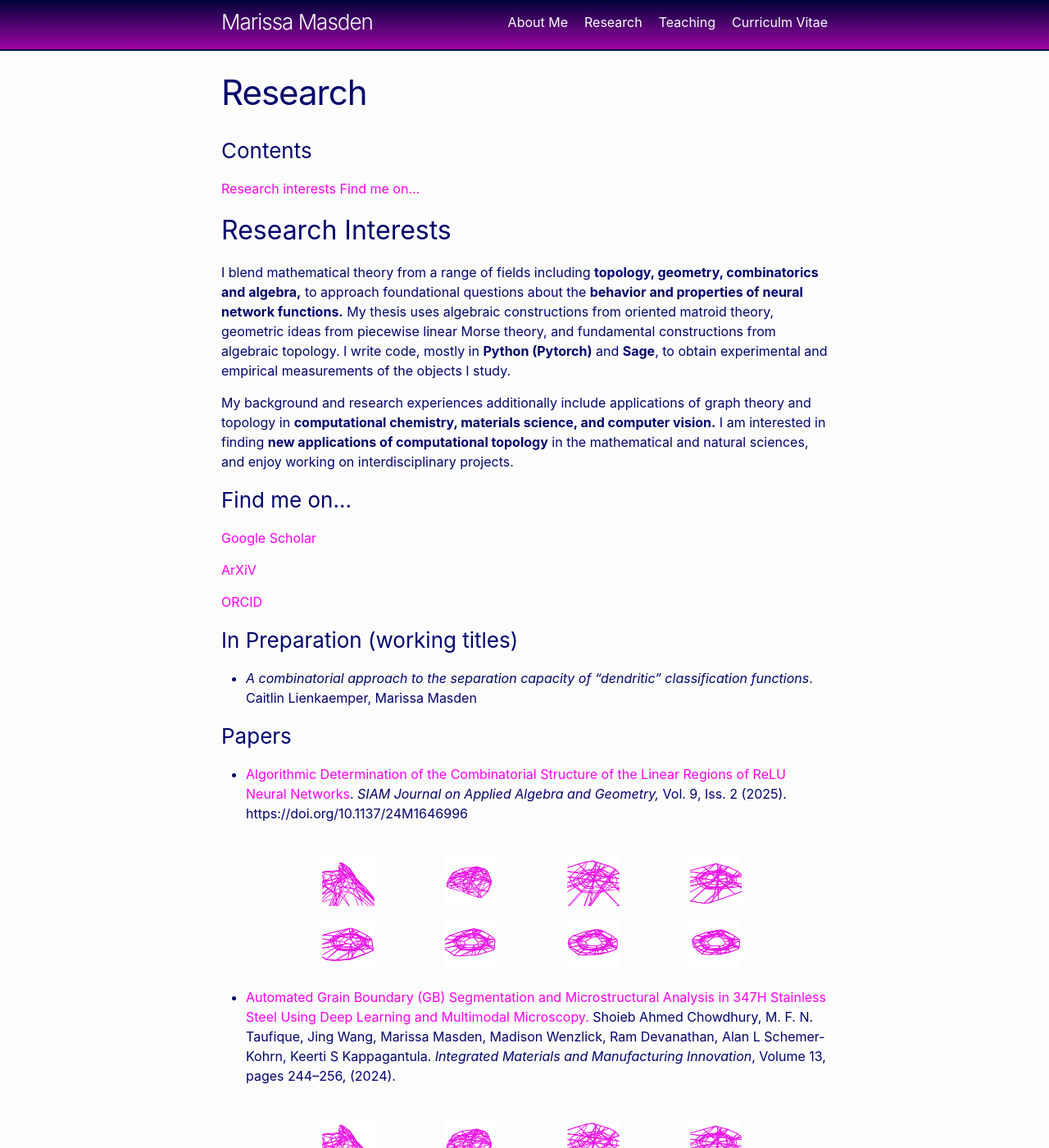
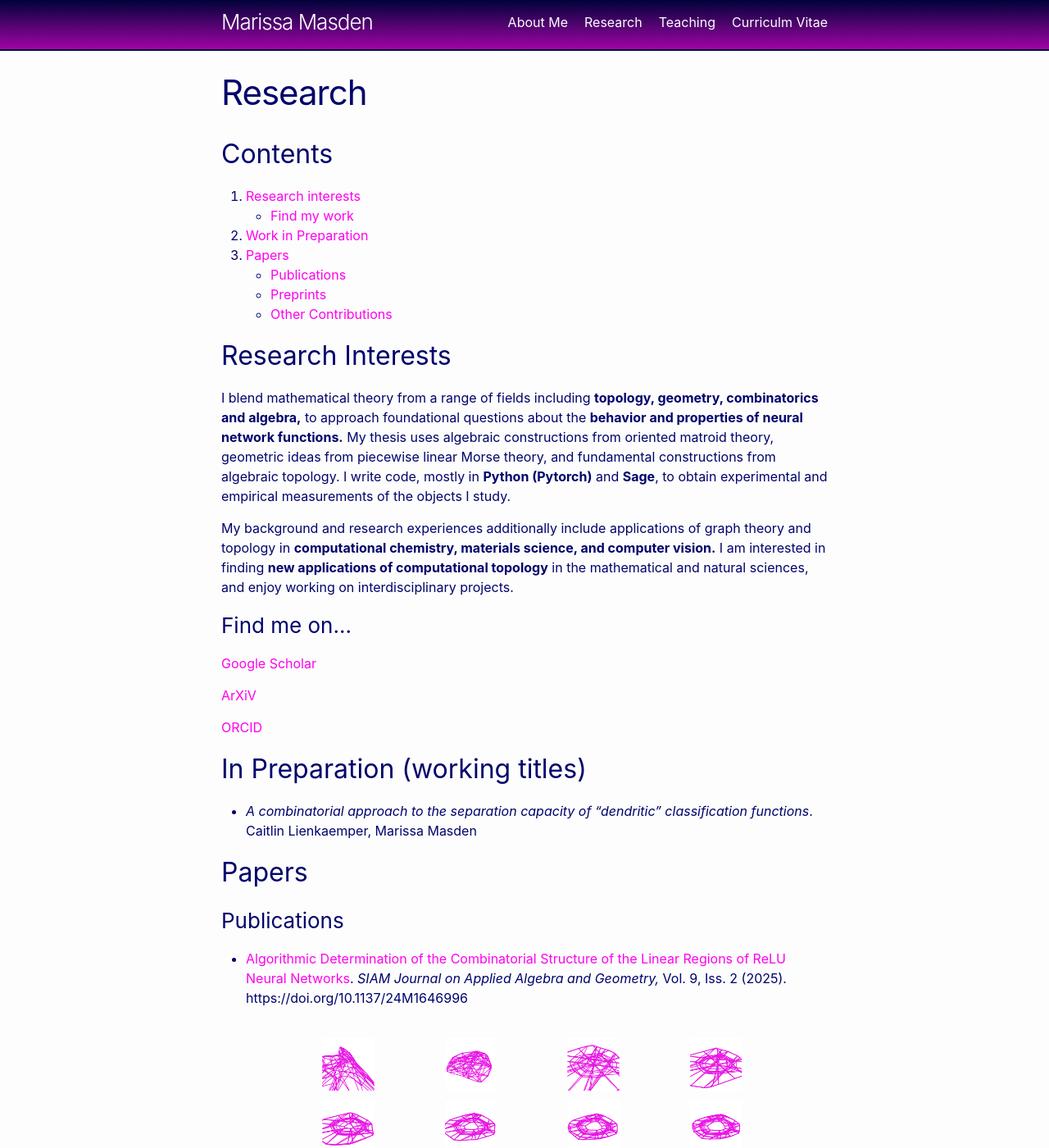
Before and after one commit to mmasden/mmasden.github.io, a Jekyll site: the page built from research.markdown, in a window 1280 px wide and 1400 px high. Shown: the whole window at 82% size. Built offline with Jekyll 4.4.1, drawn with Linux system fonts in a browser that asks for light colours.

Commit message:
Update research.markdown

```diff
--- a/research.markdown
+++ b/research.markdown
@@ -5,13 +5,18 @@ permalink: /research/
 order: 2
 ---
 
-### Contents
+## Contents
 
-[Research interests](#interests)
-[Find me on...](#findme)
-
+1. [Research interests](#interests)
+  - [Find my work](#findme)
+2. [Work in Preparation](#prep)
+3. [Papers](#papers)
+  - [Publications](#pubs)
+  - [Preprints](#preprints)
+  - [Other Contributions](#other)
 
 <div id="interests"></div>
+
 ## Research Interests
 
 I blend mathematical theory from a range of fields including **topology, geometry, combinatorics and algebra,** to approach foundational questions about the **behavior and properties of neural network functions.** My thesis uses algebraic constructions from oriented matroid theory, geometric ideas from piecewise linear Morse theory, and fundamental constructions from algebraic topology.  I write code, mostly in **Python (Pytorch)** and **Sage**, to obtain experimental and empirical measurements of the objects I study.
@@ -19,6 +24,7 @@ I blend mathematical theory from a range of fields including **topology, geometr
 My background and research experiences additionally include applications of graph theory and topology in **computational chemistry, materials science, and computer vision.** I am interested in finding **new applications of computational topology** in the mathematical and natural sciences, and enjoy working on interdisciplinary projects.
 
 <div id="findme"></div>
+
 ### Find me on...
 
 [Google Scholar](https://scholar.google.com/citations?user=7RQU0k0AAAAJ&hl=en)
@@ -29,11 +35,17 @@ My background and research experiences additionally include applications of grap
 
 
 <div id="prep"></div>
-### In Preparation (working titles)
+## In Preparation (working titles)
 
 * *A combinatorial approach to the separation capacity of "dendritic" classification functions*. Caitlin Lienkaemper, Marissa Masden
 
-### Papers
+<div id="papers"></div>
+
+## Papers
+
+<div id="pubs"></div>
+
+### Publications
 
 * [Algorithmic Determination of the Combinatorial Structure of the Linear Regions of ReLU Neural Networks](https://epubs.siam.org/doi/full/10.1137/24M1646996). *SIAM Journal on Applied Algebra and Geometry,* Vol. 9, Iss. 2 (2025). https://doi.org/10.1137/24M1646996
 
@@ -47,7 +59,10 @@ My background and research experiences additionally include applications of grap
 <img src="/assets/images/torus4.png" width="120%">
 </div>
 
-#### Preprints
+
+<div id="preprints"></div>
+
+## Preprints
 
 * [Combinatorial Regularity for Relatively Perfect Discrete Morse Gradient Vector Fields on ReLU Neural Networks.](https://arxiv.org/abs/2412.18005
 ) Robyn Brooks, Marissa Masden, 2024
@@ -70,7 +85,9 @@ My background and research experiences additionally include applications of grap
 </div>
 
 
-#### Other contributions
+<div id="other"></div>
+
+### Other contributions
 
 [ICML Topological Deep Learning Challenge 2024: Beyond the Graph Domain.](https://arxiv.org/abs/2409.05211). *Mapper Lifting.* With Halley Fritze, Honorable Mention contribution to the 2024 ICML Topological Deep Learning Challenge.
 
```
